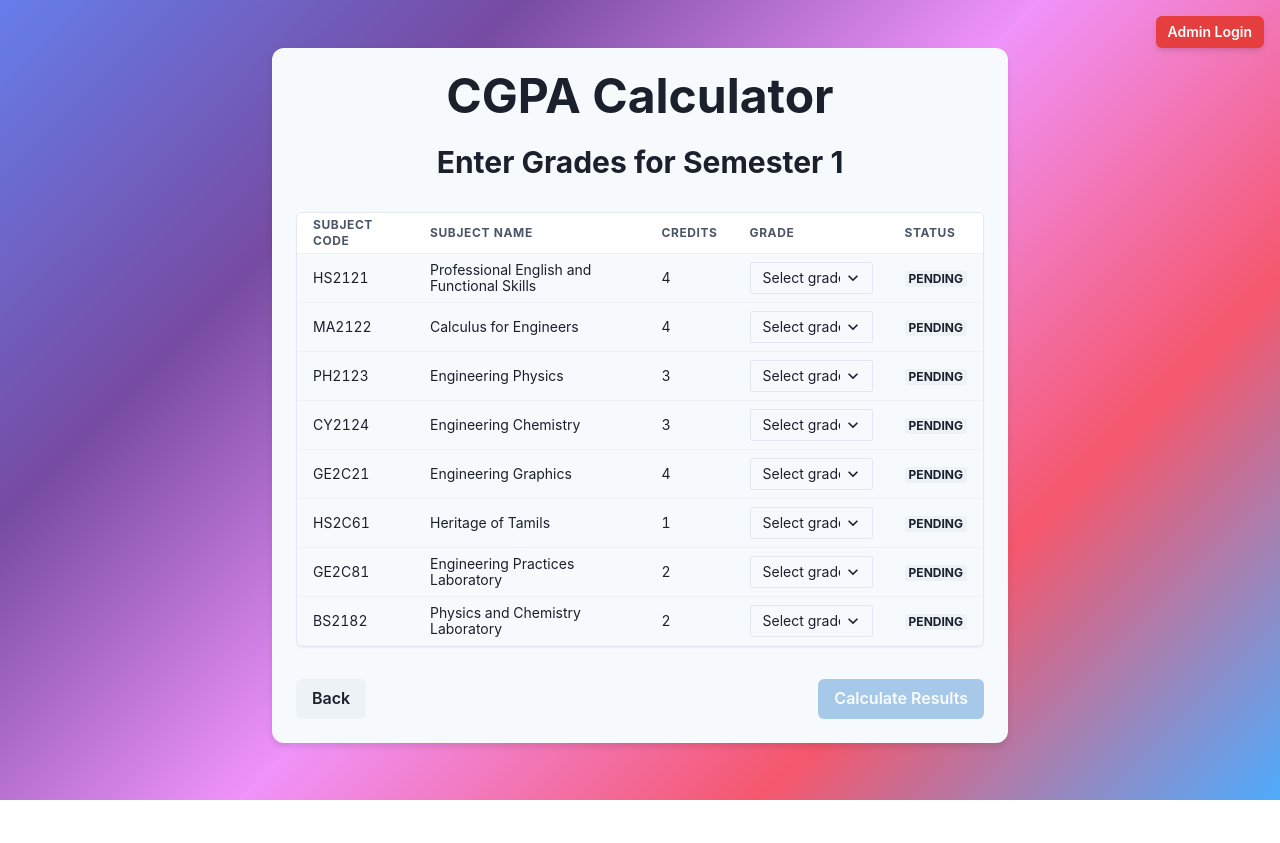
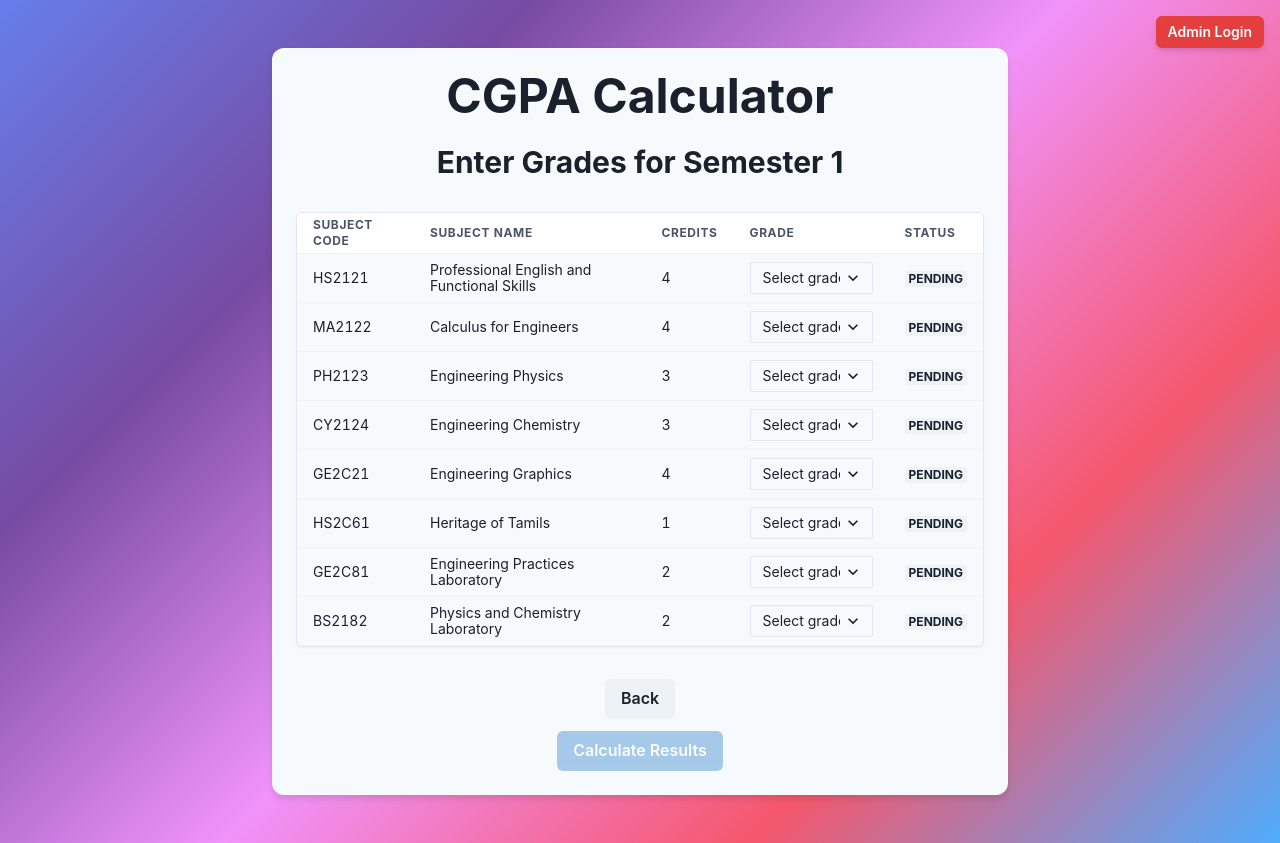
Before and after one commit to Black179/CGPA_Register_Demo, a React (Vite) app in the folder frontend/: page /semester-grades in a window 1280 px wide. Before the commit the page ends 800 px from the top, so only its background shows below. Built offline with nearby package versions, Linux system fonts and the light colour scheme; sample sign-in values are in the browser's storage.

Commit message:
Fixing the test button for m obile

```diff
--- a/frontend/src/components/ResultSummary.jsx
+++ b/frontend/src/components/ResultSummary.jsx
@@ -353,17 +353,29 @@ const ResultSummary = () => {
         </Box>
 
         {/* Action Buttons */}
-        <HStack justify='space-between' mt={4}>
-          <Button onClick={() => navigate('/semester-grades')}>Back to Grades</Button>
+        <VStack
+          spacing={3}
+          mt={4}
+          direction={{ base: 'column', md: 'row' }}
+          align={{ base: 'stretch', md: 'center' }}
+          justify={{ base: 'center', md: 'space-between' }}
+        >
+          <Button
+            onClick={() => navigate('/semester-grades')}
+            width={{ base: 'full', md: 'auto' }}
+          >
+            Back to Grades
+          </Button>
           <Button
             colorScheme='blue'
             onClick={handleSave}
             isLoading={isSaving}
             loadingText='Saving...'
+            width={{ base: 'full', md: 'auto' }}
           >
             Save Results
           </Button>
-        </HStack>
+        </VStack>
       </VStack>
     </Box>
   );
--- a/frontend/src/components/SemesterGrades.jsx
+++ b/frontend/src/components/SemesterGrades.jsx
@@ -369,8 +369,19 @@ const SemesterGrades = () => {
         </Table>
       </Box>
 
-      <HStack justify='space-between' mt={4}>
-        <Button onClick={() => navigate('/')}>Back</Button>
+      <VStack
+        spacing={3}
+        mt={4}
+        direction={{ base: 'column', md: 'row' }}
+        align={{ base: 'stretch', md: 'center' }}
+        justify={{ base: 'center', md: 'space-between' }}
+      >
+        <Button
+          onClick={() => navigate('/')}
+          width={{ base: 'full', md: 'auto' }}
+        >
+          Back
+        </Button>
         <Button
           colorScheme='blue'
           onClick={handleSubmit}
@@ -379,10 +390,11 @@ const SemesterGrades = () => {
               subj => grades[`${currentSemester}-${subj.code}`]
             )
           }
+          width={{ base: 'full', md: 'auto' }}
         >
           Calculate Results
         </Button>
-      </HStack>
+      </VStack>
     </VStack>
   );
 };
```
